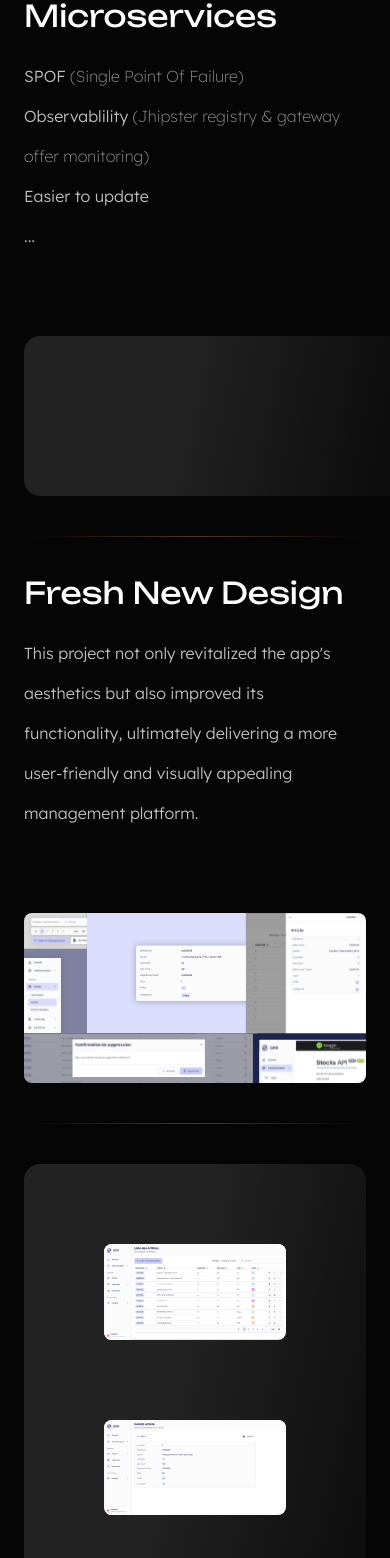
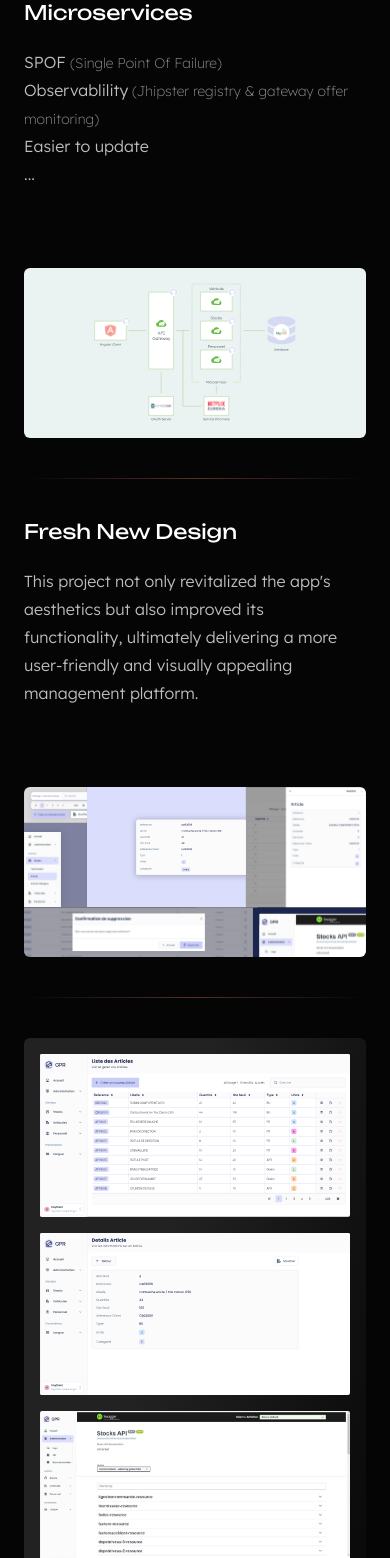
Before and after one commit to HaythemLazaar/portfolio-2023, a Next.js app: page /magistin-gpr in a window 390 px wide. Shown: the part 1320-2878 px from the top of the page. Built offline with nearby package versions, Linux system fonts and the light colour scheme.

Commit message:
fixed navbar

```diff
--- a/src/app/(pages)/magistin-gpr/page.tsx
+++ b/src/app/(pages)/magistin-gpr/page.tsx
@@ -1,4 +1,5 @@
 import { Divider } from "@/components/divider";
+import GPR from "@/components/projects/gpr";
 import ProjectDescription from "@/components/projects/project-description";
 import Image from "next/image";
 
@@ -30,69 +31,7 @@ export default function ProjectGPR() {
         </div>
         <Divider />
       </div>
-      <div className="flex flex-col w-full pb-20 gap-5">
-        <h1 className="font-heading text-[white] text-3xl ">Microservices</h1>
-        <h1 className="font-par text-text 3xl:text-[20px] md:text-[16px] max-w-5xl leading-10 font-light">
-          <span>SPOF </span>{" "}
-          <span className="opacity-70 font-extralight text-[16px]">
-            {" (Single Point Of Failure)"}
-          </span>
-          <br />
-          <span>
-            Observablility
-            <span className="opacity-70 font-extralight text-[16px]">
-              {" (Jhipster registry & gateway offer monitoring)"}
-            </span>
-          </span>
-          <br />
-          <span>Easier to update</span>
-          <br />
-          ...
-        </h1>
-      </div>
-
-      <div className="w-full main-card py-20 px-48 rounded-2xl flex flex-col gap-20 justify-center items-center">
-        <Image
-          src="/gpr/micro-arch.svg"
-          width={2000}
-          height={200}
-          alt="Microservices Architecture. Spring Boot. Angular 16. Spring Cloud. Jhipster Gateway. Netflix Eureka Service Discovery. Jhipster Registry. Keycloack Oauth"
-          className="rounded-lg"
-        />
-      </div>
-      <Divider />
-      <div className="flex flex-col w-full pb-20 gap-5">
-        <h1 className="font-heading text-[white] text-3xl ">
-          Fresh New Design
-        </h1>
-        <h1 className="font-par text-text 3xl:text-[20px] md:text-[16px] max-w-5xl leading-10 font-light">
-          This project not only revitalized the app&apos;s aesthetics but also
-          improved its functionality, ultimately delivering a more user-friendly
-          and visually appealing management platform.
-        </h1>
-      </div>
-      <div className="w-full rounded-2xl flex flex-col gap-20 justify-center items-center">
-        <Image
-          src="/gpr/gpr-sys.svg"
-          width={2000}
-          height={200}
-          alt="Vehicles, Inventory & Human ressources Management for Entreprises."
-          className="rounded-lg"
-        />
-      </div>
-      <Divider />
-      <div className="w-full main-card p-20 rounded-2xl flex flex-col gap-20 justify-center items-center">
-        {["list.svg", "view.svg", "L-2.jpeg"].map((image) => (
-          <Image
-            src={`/gpr/${image}`}
-            key={image}
-            width={2000}
-            height={200}
-            alt="Vehicles, Inventory & Human ressources Management for Entreprises."
-            className="rounded-lg"
-          />
-        ))}
-      </div>
+      <GPR />
     </div>
   );
 }
--- a/src/app/layout.tsx
+++ b/src/app/layout.tsx
@@ -29,9 +29,9 @@ export default function RootLayout({
       lang="en"
       className={`${unbounded.variable} font-heading ${lexend.variable} font-par`}
     >
-      <body className="bg-background">
+      <body className="bg-background h-auto">
         {children}{" "}
-        <footer>
+        <footer className="p-2">
           <Footer />
         </footer>
       </body>
--- a/src/app/page.tsx
+++ b/src/app/page.tsx
@@ -8,22 +8,7 @@ import Image from "next/image";
 export default function Home() {
   return (
     <>
-      <div className="absolute z-0 h-[100vh] w-[200vw] md:h-auto md:w-auto flex items-center justify-center">
-        <Image
-          src="/Ellipse.svg"
-          width={1600}
-          height={500}
-          alt="ellipse"
-          className="absolute left-[-100px] top-64 lg:top-32 3xl:top-44 blur-3xl"
-        />
-        <Image
-          src="/noise.svg"
-          width={3600}
-          height={500}
-          alt="noise"
-          className="relative"
-        />
-      </div>
+      <GrainyBg />
       <Navbar />
       <main className="flex min-h-screen flex-col px-7 sm:px-10 md:px-20 lg:px-36 bg-background">
         <Hero />
@@ -34,3 +19,31 @@ export default function Home() {
     </>
   );
 }
+
+const GrainyBg = () => {
+  return (
+    <div className="absolute top-48 md:top-0 z-0 md:h-auto md:w-auto flex items-center justify-center">
+      <Image
+        src="/Ellipse.svg"
+        width={1600}
+        height={500}
+        alt="ellipse"
+        className="block absolute left-[-40px] blur-2xl lg:left-[-100px] top-0 md:top-64 lg:top-32 3xl:top-44 lg:blur-3xl"
+      />
+      <Image
+        src="/Ellipse.svg"
+        width={1600}
+        height={500}
+        alt="ellipse"
+        className="block lg:hidden absolute left-0 blur-2xl lg:left-[-100px] top-12 md:top-64 lg:top-32 3xl:top-44 lg:blur-3xl"
+      />
+      <Image
+        src="/noise.svg"
+        width={3600}
+        height={500}
+        alt="noise"
+        className="relative"
+      />
+    </div>
+  );
+};
--- a/src/components/Hero/index.tsx
+++ b/src/components/Hero/index.tsx
@@ -11,7 +11,7 @@ export default function Hero() {
   const [isBtnHover, setIsBtnHover] = useState(false);
   return (
     <motion.div className="z-20 pb-20 lg:pb-0 lg:h-auto lg:pt-16 3xl:pt-28 relative">
-      <div className="absolute bottom-[-160px] right-[-350px] lg:bottom-[-200px] 3xl:bottom-[-260px] lg:right-[-240px] 3xl:right-[-180px] z-0">
+      <div className="hide-small lg:block absolute bottom-[-160px] right-[-350px] lg:bottom-[-200px] 3xl:bottom-[-260px] lg:right-[-240px] 3xl:right-[-180px] z-0">
         <LineSVG />
       </div>
       <div className="flex flex-col gap-3 py-8 ">
--- a/src/components/about/index.tsx
+++ b/src/components/about/index.tsx
@@ -22,7 +22,7 @@ export default function About() {
           animate={{ opacity: isInView ? 0.5 : 0, scale: isInView ? 1 : 0 }}
           transition={{ type: "tween", duration: 0.5, delay: 0.5 }}
           exit={{ scale: 0, opacity: 0 }}
-          className="sticky top-[72%] ml-24 lg:ml-40 flex justify-end items-center w-full z-[0] h-10"
+          className="hide-small sticky top-[72%] ml-24 lg:ml-40 lg:flex justify-end items-center w-full z-[0] h-10"
         >
           <Image
             src="/profile.png"
--- a/src/components/contact/sendMail.ts
+++ b/src/components/contact/sendMail.ts
@@ -2,14 +2,19 @@
 import nodemailer from "nodemailer";
 import SMTPTransport from "nodemailer/lib/smtp-transport";
 
-export async function sendEmail(formData: FormData) {
+export async function sendEmail(formData: {
+  email: string;
+  subject: string;
+  message: string;
+  submitted: boolean;
+}) {
   try {
     await createEmail({
       to: "haythem.lazaar1@gmail.com",
-      subject: formData.get("subject")?.toString(),
-      text: `Email from: <strong>${formData.get(
-        "email"
-      )}</strong> <br />${formData.get("message")?.toString()}`,
+      subject: formData.subject?.toString(),
+      text: `Email from: <strong>${
+        formData.email
+      }</strong> <br />${formData.message?.toString()}`,
     });
 
     return {
--- a/src/components/nav/home-navbar/index.tsx
+++ b/src/components/nav/home-navbar/index.tsx
@@ -4,7 +4,7 @@ import { FiArrowUpRight } from "react-icons/fi";
 
 export default function Navbar() {
   return (
-    <nav className="w-full flex items-center py-8 md:py-10 px-5 sm:px-10 lg:px-24 justify-between sticky top-0 z-50">
+    <nav className="sticky top-0 w-full flex lg:items-center py-8 md:py-10 px-5 sm:px-10 lg:px-24 justify-between z-50">
       <div className="flex gap-5 items-center">
         <Image
           src="/icon.png"
--- /dev/null
+++ b/src/components/projects/gpr/index.tsx
@@ -0,0 +1,73 @@
+import Image from "next/image";
+import { Divider } from "@/components/divider";
+
+export default function GPR() {
+  return (
+    <>
+      <div className="flex flex-col w-full pb-20 gap-5">
+        <h1 className="font-heading text-[white] text-xl lg:text-3xl ">
+          Microservices
+        </h1>
+        <h1 className="font-par text-text 3xl:text-[20px] md:text-[16px] max-w-5xl leading-7 lg:leading-10 font-light">
+          <span>SPOF </span>{" "}
+          <span className="opacity-70 font-extralight text-sm lg:text-[16px]">
+            {" (Single Point Of Failure)"}
+          </span>
+          <br />
+          <span>
+            Observablility
+            <span className="opacity-70 font-extralight text-sm lg:text-[16px]">
+              {" (Jhipster registry & gateway offer monitoring)"}
+            </span>
+          </span>
+          <br />
+          <span>Easier to update</span>
+          <br />
+          ...
+        </h1>
+      </div>
+      <div className="w-full rounded-2xl flex flex-col gap-20 justify-center items-center">
+        <Image
+          src="/gpr/micro-arch.svg"
+          width={2000}
+          height={200}
+          alt="Microservices Architecture. Spring Boot. Angular 16. Spring Cloud. Jhipster Gateway. Netflix Eureka Service Discovery. Jhipster Registry. Keycloack Oauth"
+          className="rounded-md lg:rounded-lg"
+        />
+      </div>
+      <Divider />
+      <div className="flex flex-col w-full pb-20 gap-5">
+        <h1 className="font-heading text-[white] text-xl lg:text-3xl ">
+          Fresh New Design
+        </h1>
+        <h1 className="font-par text-text 3xl:text-[20px] text-[16px] max-w-5xl leading-7 lg:leading-10 font-light">
+          This project not only revitalized the app&apos;s aesthetics but also
+          improved its functionality, ultimately delivering a more user-friendly
+          and visually appealing management platform.
+        </h1>
+      </div>
+      <div className="w-full rounded-2xl flex flex-col gap-20 justify-center items-center">
+        <Image
+          src="/gpr/gpr-sys.svg"
+          width={2000}
+          height={200}
+          alt="Vehicles, Inventory & Human ressources Management for Entreprises."
+          className="rounded-md lg:rounded-lg"
+        />
+      </div>
+      <Divider />
+      <div className="w-full main-card p-4 lg:p-20 rounded-md lg:rounded-2xl flex flex-col gap-4 lg:gap-20 justify-center items-center">
+        {["list.svg", "view.svg", "L-2.jpeg"].map((image) => (
+          <Image
+            src={`/gpr/${image}`}
+            key={image}
+            width={2000}
+            height={200}
+            alt="Vehicles, Inventory & Human ressources Management for Entreprises."
+            className="rounded-sm lg:rounded-lg"
+          />
+        ))}
+      </div>
+    </>
+  );
+}
```
Also changed, not shown: src/components/contact/index.tsx (+50 -16 lines), public/gpr/micro-arch.svg.
